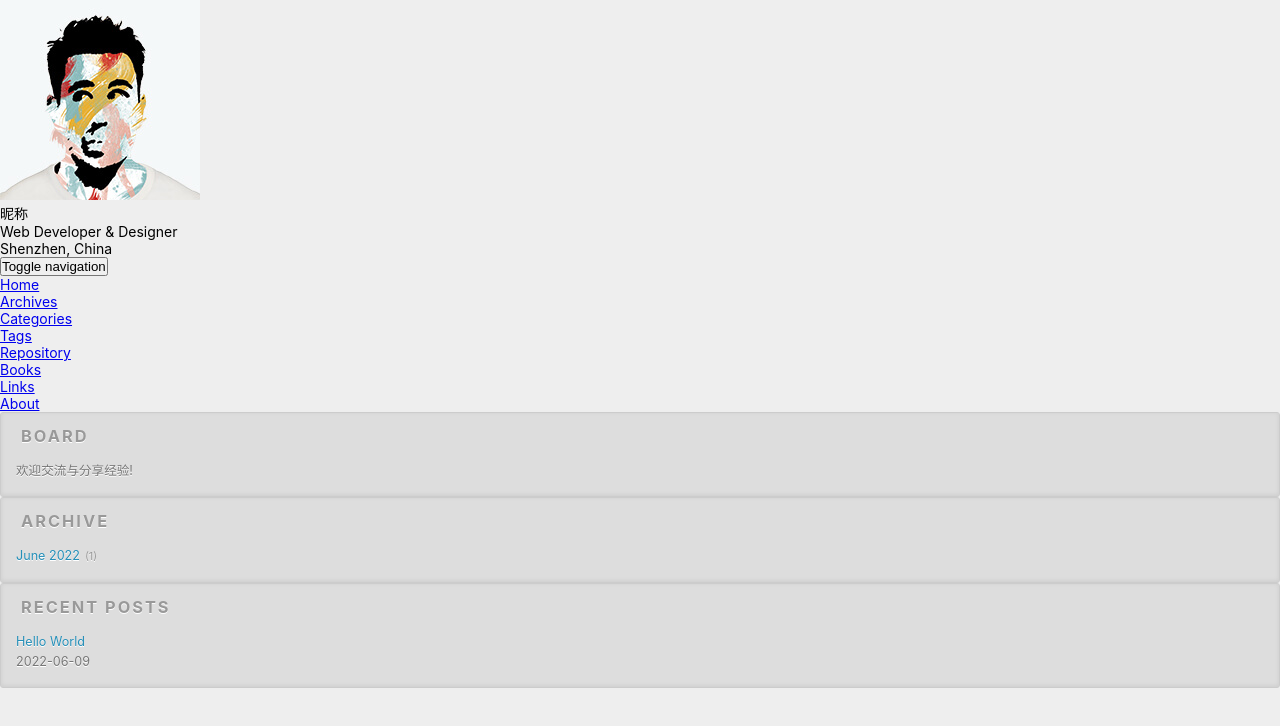
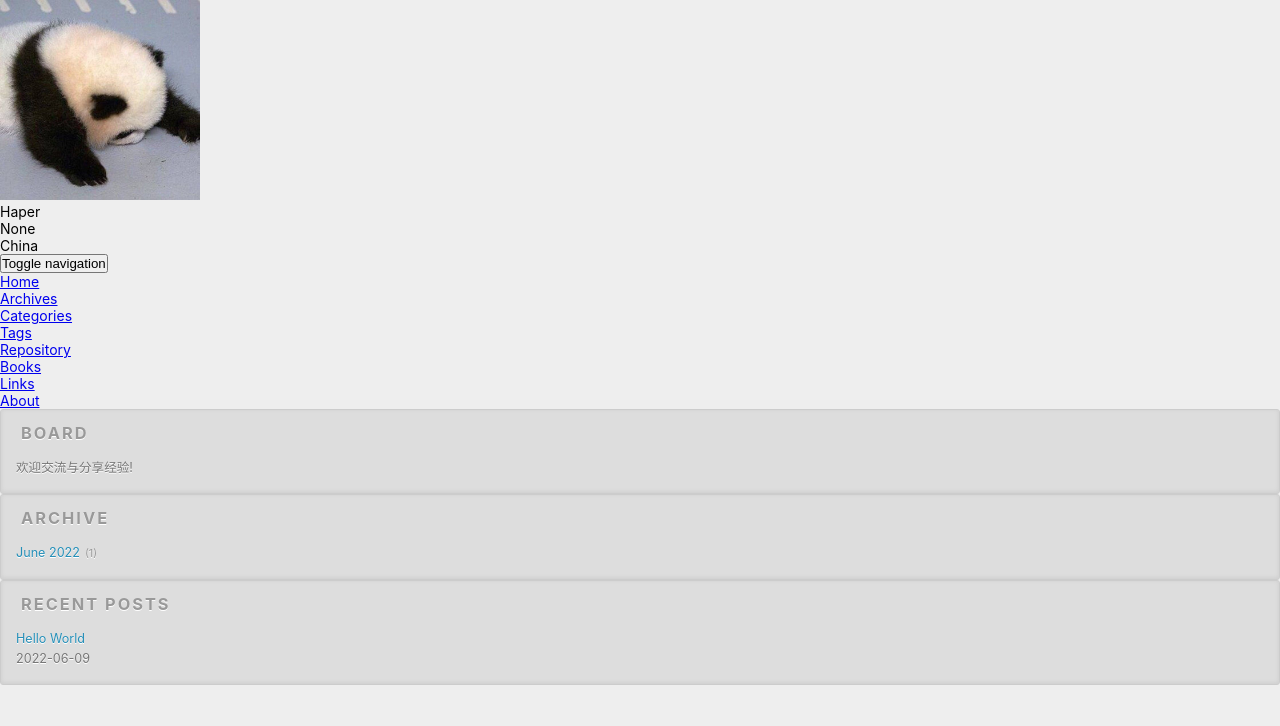
Before and after one commit to hapeeer/hapeeer.github.io, a plain HTML site: page archives/index.html in a window 1280 px wide. Shown: the top 726 px of the page. Drawn offline with nearby package versions, Linux system fonts and the light colour scheme.

Commit message:
Site updated: 2022-06-09 11:04:41

```diff
--- a/archives/index.html
+++ b/archives/index.html
@@ -51,11 +51,11 @@
 
       <div class="profile-block text-center">
         <a id="avatar" href="https://github.com/cofess" target="_blank">
-          <img class="img-circle img-rotate" src="/images/avatar.jpg" width="200" height="200">
+          <img class="img-circle img-rotate" src="/images/p1.jpg" width="200" height="200">
         </a>
-        <h2 id="name" class="hidden-xs hidden-sm">昵称</h2>
-        <h3 id="title" class="hidden-xs hidden-sm hidden-md">Web Developer &amp; Designer</h3>
-        <small id="location" class="text-muted hidden-xs hidden-sm"><i class="icon icon-map-marker"></i> Shenzhen, China</small>
+        <h2 id="name" class="hidden-xs hidden-sm">Haper</h2>
+        <h3 id="title" class="hidden-xs hidden-sm hidden-md">None</h3>
+        <small id="location" class="text-muted hidden-xs hidden-sm"><i class="icon icon-map-marker"></i> China</small>
       </div>
 
       <div class="search" id="search-form-wrap">
```
Also changed, not shown: 2022/06/09/hello-world/index.html (+6 -6 lines), archives/2022/06/index.html (+4 -4 lines), archives/2022/index.html (+4 -4 lines), index.html (+6 -6 lines), images/p1.jpg (added).
